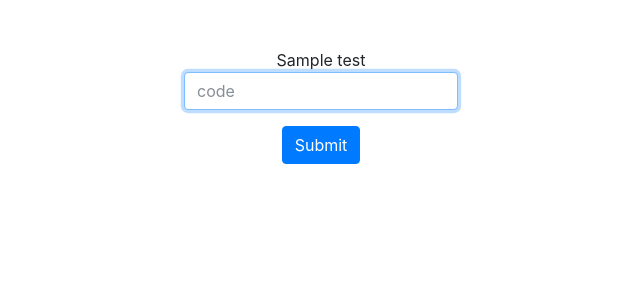
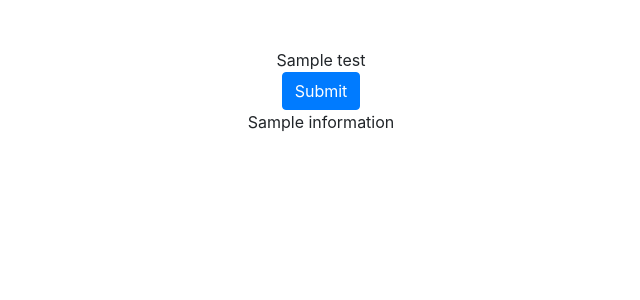
Before and after one commit to jaincoder/Attendy-1, a Flask app: template templates/admin.html in a window 1280 px wide. Shown: the part 76-376 px from the top of the page, without its empty margins (319-959 px from the left). Run offline with Flask 2, Linux system fonts and the light colour scheme; the template is opened without the code that fills it: most values are stand-ins (such as "Sample title", 1, 10 or a date in 2020); some libraries are stand-ins or nearby versions.

Commit message:
Update admin.html

```diff
--- a/templates/admin.html
+++ b/templates/admin.html
@@ -7,10 +7,8 @@
 {% block main %}
     {{test}}
     <form action="/admin" method="post">
-        <div class="form-group">
-            <input autocomplete="off" autofocus class="form-control" name="code" placeholder="code" type="text"/>
-        </div>
-        <button class="btn btn-primary" type="submit">Submit</button>
+        <button class="btn btn-primary" type="Get Attendance">Submit</button>
     </form>
+    {{information}}
     <script src = "../static/myScript.js"></script>
 {% endblock %}
```
